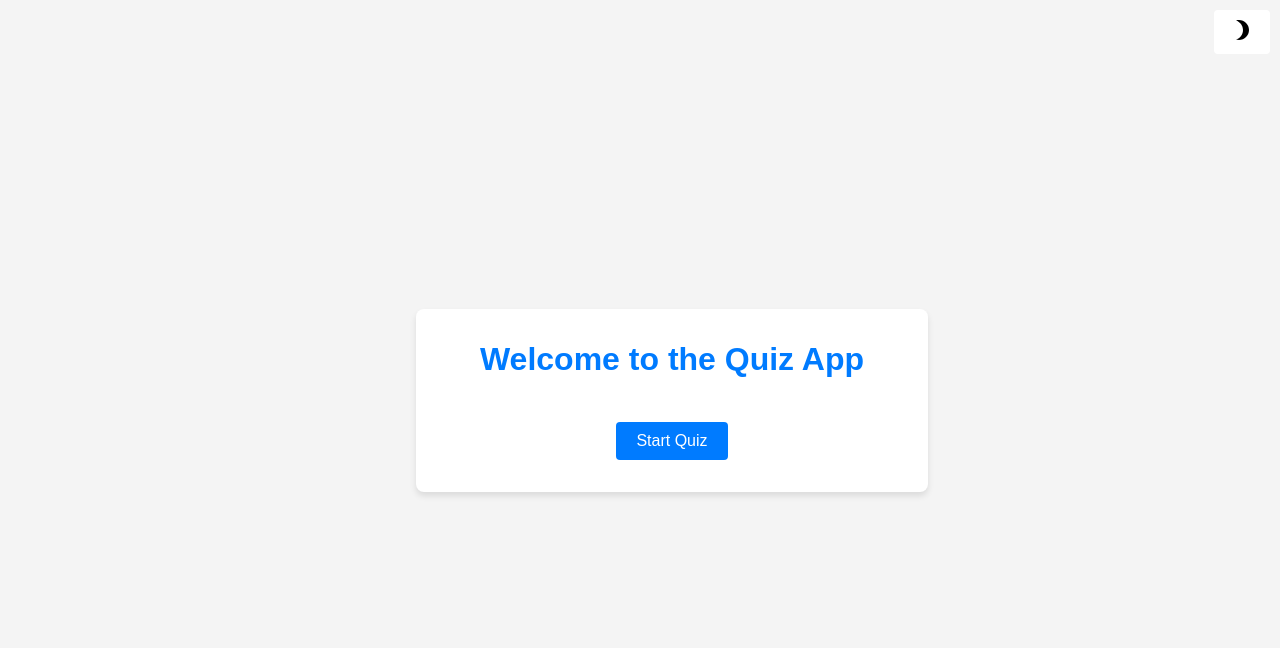
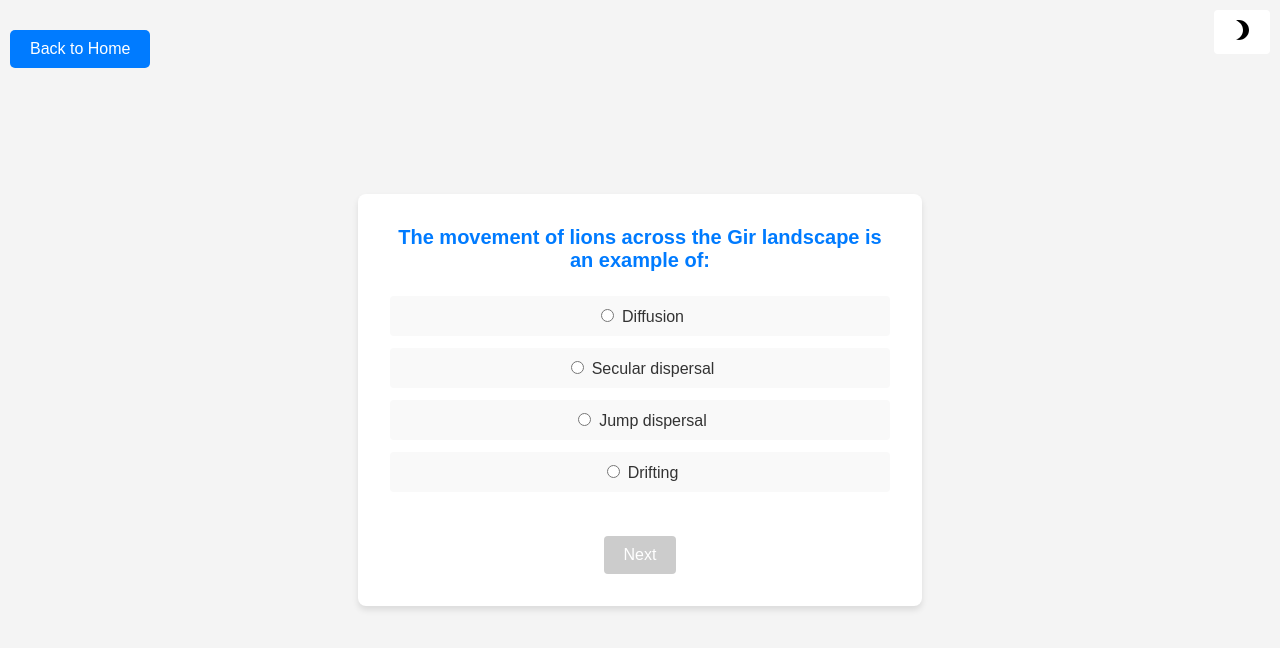
Before and after one commit to ashishsaranshakya/nptel-practice, a React (Vite) app: page /quiz in a window 1280 px wide. Shown: the top 648 px of the page. Built offline with nearby package versions, Linux system fonts and the light colour scheme.

Commit message:
seperate components

```diff
--- a/package.json
+++ b/package.json
@@ -11,7 +11,8 @@
   },
   "dependencies": {
     "react": "^18.3.1",
-    "react-dom": "^18.3.1"
+    "react-dom": "^18.3.1",
+    "react-router-dom": "^6.26.1"
   },
   "devDependencies": {
     "@eslint/js": "^9.9.0",
--- a/src/App.jsx
+++ b/src/App.jsx
@@ -1,19 +1,14 @@
-import { useState, useEffect } from 'react';
-import './App.css';
-import quizData from './assets/questions.json';
+import React, { useState, useEffect } from 'react';
+import { BrowserRouter as Router, Route, Routes } from 'react-router-dom';
+import HomeScreen from './HomeScreen';
+import QuizScreen from './QuizScreen';
+import ResultScreen from './ResultScreen';
 import lightIcon from './assets/light.svg';
 import darkIcon from './assets/dark.svg';
-
-const shuffleArray = (array) => array.sort(() => Math.random() - 0.5);
+import './App.css';
 
 const App = () => {
-  const [questions, setQuestions] = useState([]);
-  const [currentQuestionIndex, setCurrentQuestionIndex] = useState(0);
-  const [selectedOption, setSelectedOption] = useState('');
-  const [score, setScore] = useState(0);
-  const [isFinished, setIsFinished] = useState(false);
   const [isDarkMode, setIsDarkMode] = useState(false);
-  const [currentScreen, setCurrentScreen] = useState('home');
 
   useEffect(() => {
     const savedTheme = localStorage.getItem('darkMode');
@@ -22,30 +17,7 @@ const App = () => {
       setIsDarkMode(isDark);
       document.body.classList.toggle('dark-mode', isDark);
     }
-
-    const shuffledQuestions = quizData.map((question) => ({
-      ...question,
-      options: shuffleArray([...question.options]),
-    }));
-    setQuestions(shuffleArray(shuffledQuestions));
   }, []);
-
-  const handleOptionChange = (event) => {
-    setSelectedOption(event.target.value);
-  };
-
-  const handleSubmit = () => {
-    if (selectedOption === questions[currentQuestionIndex].correctAnswer) {
-      setScore(score + 1);
-    }
-
-    if (currentQuestionIndex < questions.length - 1) {
-      setCurrentQuestionIndex(currentQuestionIndex + 1);
-      setSelectedOption('');
-    } else {
-      setIsFinished(true);
-    }
-  };
 
   const toggleDarkMode = () => {
     const newMode = !isDarkMode;
@@ -54,22 +26,8 @@ const App = () => {
     localStorage.setItem('darkMode', JSON.stringify(newMode));
   };
 
-  const startQuiz = () => {
-    setCurrentScreen('quiz');
-    setCurrentQuestionIndex(0);
-    setScore(0);
-    setIsFinished(false);
-  };
-
-  const goToHome = () => {
-    setCurrentScreen('home');
-    setCurrentQuestionIndex(0);
-    setSelectedOption('');
-    setScore(0);
-    setIsFinished(false);
-  };
-
   return (
+    <Router>
       <div className={`container ${isDarkMode ? 'dark-mode' : ''}`}>
         {/* Dark mode toggle button */}
         <button
@@ -79,67 +37,14 @@ const App = () => {
         >
           <img src={isDarkMode ? lightIcon : darkIcon} alt={isDarkMode ? 'Light Mode' : 'Dark Mode'} />
         </button>
-      {currentScreen === 'quiz' && <button onClick={goToHome} className="back-to-home-button">
-        Back to Home
-      </button>}
 
-      {currentScreen === 'home' && (
-        <div className="home-screen">
-          <h1>Welcome to the Quiz App</h1>
-          <button onClick={startQuiz}>Start Quiz</button>
+        <Routes>
+          <Route path="/" element={<HomeScreen />} />
+          <Route path="/quiz" element={<QuizScreen />} />
+          <Route path="/result" element={<ResultScreen />} />
+        </Routes>
       </div>
-      )}
-
-      {currentScreen === 'quiz' && (
-        <div className="quiz-screen">
-
-          {isFinished ? (
-            <div>
-              <h1>Quiz Finished!</h1>
-              <p>Your score: {score}/{questions.length}</p>
-              <button onClick={goToHome}>Back to Home</button>
-            </div>
-          ) : (
-            questions.length > 0 && (
-              <div>
-                <h2>{questions[currentQuestionIndex].question}</h2>
-                <form>
-                  {questions[currentQuestionIndex].options.map((option, index) => (
-                    <div key={index}>
-                      <label>
-                        <input
-                          type="radio"
-                          value={option}
-                          checked={selectedOption === option}
-                          onChange={handleOptionChange}
-                          aria-label={option}
-                        />
-                        {option}
-                      </label>
-                    </div>
-                  ))}
-                </form>
-                <button
-                  onClick={handleSubmit}
-                  disabled={!selectedOption}
-                  aria-label={currentQuestionIndex < questions.length - 1 ? 'Next Question' : 'Submit Quiz'}
-                >
-                  {currentQuestionIndex < questions.length - 1 ? 'Next' : 'Submit'}
-                </button>
-              </div>
-            )
-          )}
-        </div>
-      )}
-
-      {currentScreen === 'end' && (
-        <div className="end-screen">
-          <h1>Quiz Finished!</h1>
-          <p>Your score: {score}/{questions.length}</p>
-          <button onClick={goToHome}>Back to Home</button>
-        </div>
-      )}
-    </div>
+    </Router>
   );
 };
 
--- /dev/null
+++ b/src/HomeScreen.jsx
@@ -0,0 +1,19 @@
+import React from 'react';
+import { useNavigate } from 'react-router-dom';
+
+const HomeScreen = () => {
+  const navigate = useNavigate();
+
+  const startQuiz = () => {
+    navigate('/quiz');
+  };
+
+  return (
+    <div className="home-screen">
+      <h1>Welcome to the Quiz App</h1>
+      <button onClick={startQuiz}>Start Quiz</button>
+    </div>
+  );
+};
+
+export default HomeScreen;
--- /dev/null
+++ b/src/QuizScreen.jsx
@@ -0,0 +1,83 @@
+import React, { useState, useEffect } from 'react';
+import { useNavigate } from 'react-router-dom';
+import quizData from './assets/questions.json';
+
+const shuffleArray = (array) => array.sort(() => Math.random() - 0.5);
+
+const QuizScreen = () => {
+  const [questions, setQuestions] = useState([]);
+  const [currentQuestionIndex, setCurrentQuestionIndex] = useState(0);
+  const [selectedOption, setSelectedOption] = useState('');
+  const [score, setScore] = useState(0);
+  const [isFinished, setIsFinished] = useState(false);
+  const navigate = useNavigate();
+
+  useEffect(() => {
+    const shuffledQuestions = quizData.map((question) => ({
+      ...question,
+      options: shuffleArray([...question.options]),
+    }));
+    setQuestions(shuffleArray(shuffledQuestions));
+  }, []);
+
+  const handleOptionChange = (event) => {
+    setSelectedOption(event.target.value);
+  };
+
+  const handleSubmit = () => {
+    if (selectedOption === questions[currentQuestionIndex].correctAnswer) {
+      setScore(score + 1);
+    }
+
+    if (currentQuestionIndex < questions.length - 1) {
+      setCurrentQuestionIndex(currentQuestionIndex + 1);
+      setSelectedOption('');
+    } else {
+      setIsFinished(true);
+    }
+  };
+
+  const goToHome = () => {
+    navigate('/');
+  };
+
+  if (isFinished) {
+    navigate('/result', { state: { score, totalQuestions: questions.length } });
+  }
+
+  return (
+    <div className="quiz-screen">
+      <button onClick={goToHome} className="back-to-home-button">
+        Back to Home
+      </button>
+      {questions.length > 0 && (
+        <div>
+          <h2>{questions[currentQuestionIndex].question}</h2>
+          <form>
+            {questions[currentQuestionIndex].options.map((option, index) => (
+              <div key={index}>
+                <label>
+                  <input
+                    type="radio"
+                    value={option}
+                    checked={selectedOption === option}
+                    onChange={handleOptionChange}
+                  />
+                  {option}
+                </label>
+              </div>
+            ))}
+          </form>
+          <button
+            onClick={handleSubmit}
+            disabled={!selectedOption}
+          >
+            {currentQuestionIndex < questions.length - 1 ? 'Next' : 'Submit'}
+          </button>
+        </div>
+      )}
+    </div>
+  );
+};
+
+export default QuizScreen;
--- /dev/null
+++ b/src/ResultScreen.jsx
@@ -0,0 +1,22 @@
+import React from 'react';
+import { useNavigate, useLocation } from 'react-router-dom';
+
+const ResultScreen = () => {
+  const navigate = useNavigate();
+  const location = useLocation();
+  const { score, totalQuestions } = location.state;
+
+  const goToHome = () => {
+    navigate('/');
+  };
+
+  return (
+    <div className="result-screen">
+      <h1>Quiz Finished!</h1>
+      <p>Your score: {score}/{totalQuestions}</p>
+      <button onClick={goToHome}>Back to Home</button>
+    </div>
+  );
+};
+
+export default ResultScreen;
```
Also changed, not shown: 1 other file (tests, documents, lock files or other folders). Lines whose indentation alone changed are shown as unchanged.
